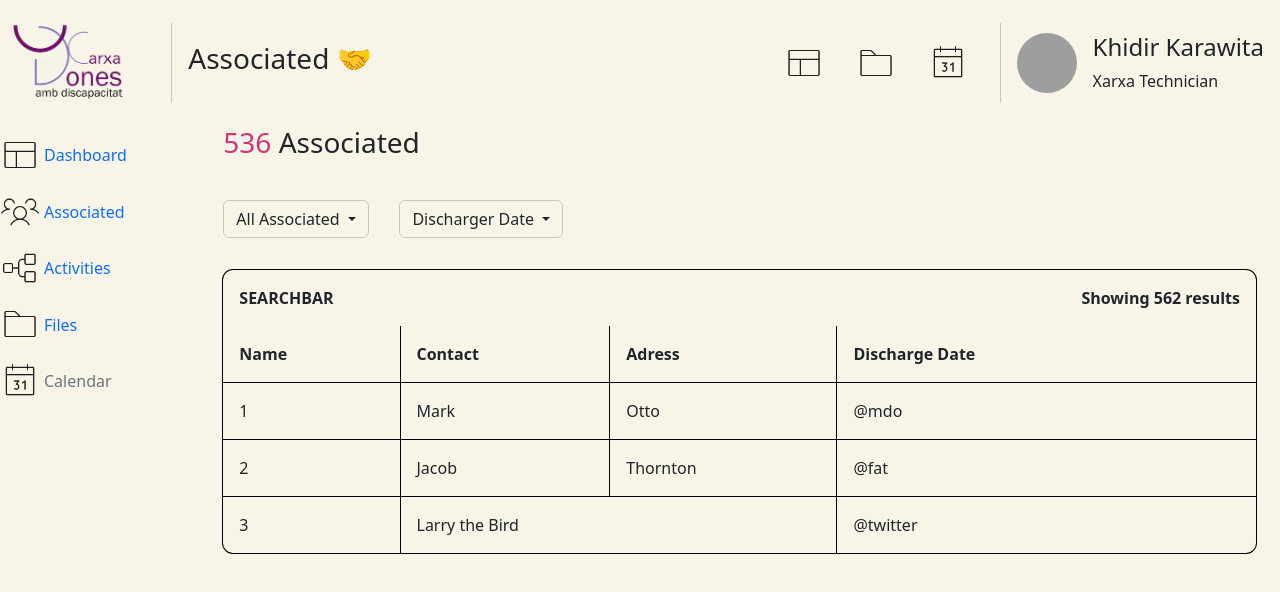
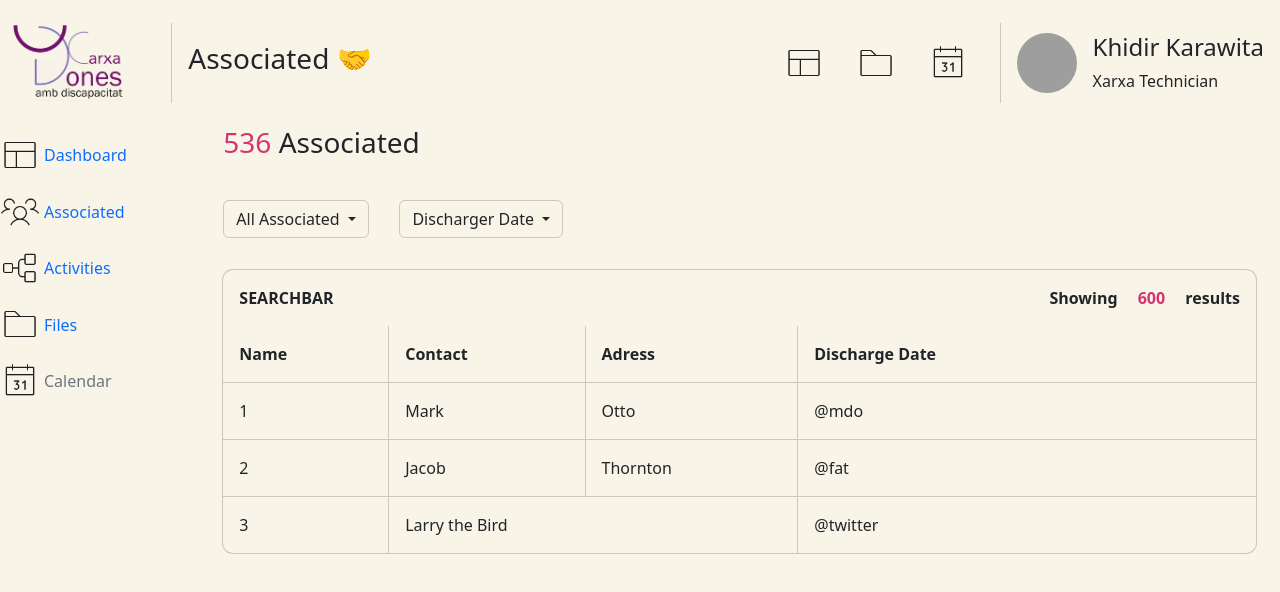
Before and after one commit to V1CTOR-cloud/PI_2DAW, an Angular app in the folder Xarxamujeres/: page /associated in a window 1280 px wide. Shown: the top 592 px of the page. Built offline with nearby package versions, Linux system fonts and the light colour scheme; grey boxes are pictures that could not be loaded.

Commit message:
Updating associated and table css and more
Co-authored-by: AlcosaC <AlcosaC@users.noreply.github.com>
Co-authored-by: Paula Mari <paulamari02@users.noreply.github.com>
Co-authored-by: Candela101 <Candela101@users.noreply.github.com>

```diff
--- a/Xarxamujeres/src/app/Views/associated/associated.component.html
+++ b/Xarxamujeres/src/app/Views/associated/associated.component.html
@@ -10,12 +10,13 @@
                     <h3><span> {{associatedLenght}} </span> Associated</h3>
                 </div>
                 <div class="row pt-3 pb-3">
-                    <div class="col-2">
+                    <div class="col-xs-6 col-sm-6 col-lg-2">
                         <app-button [type]="'filterAssociated'"></app-button>
                     </div>
-                    <div class="col-2">
+                    <div class="col-xs-6 col-sm-6  col-lg-2">
                         <app-button [type]="'filterDate'"></app-button>
                     </div>
+
                 </div>
                 <div class="row pt-3 pb-3">
                     <app-table></app-table>
--- /dev/null
+++ b/Xarxamujeres/src/app/Views/detail-associated/detail-associated.component.html
@@ -0,0 +1,6 @@
+<app-header [moduleTitle]="moduleTitle"></app-header>
+<div class="container-fluid">
+    <div class="row me-0">
+        <div class="col-2 d-none d-lg-block ps-0">
+            <app-sidebar></app-sidebar>
+        </div>
--- /dev/null
+++ b/Xarxamujeres/src/app/Views/detail-associated/detail-associated.component.ts
@@ -0,0 +1,10 @@
+import { Component } from '@angular/core';
+
+@Component({
+  selector: 'app-detail-associated',
+  templateUrl: './detail-associated.component.html',
+  styleUrls: ['./detail-associated.component.css']
+})
+export class DetailAssociatedComponent {
+  public moduleTitle:string = 'Associated 🤝';
+}
--- a/Xarxamujeres/src/app/app-routing.module.ts
+++ b/Xarxamujeres/src/app/app-routing.module.ts
@@ -5,7 +5,7 @@ import { SignUpComponent } from './Views/sign-up/sign-up.component';
 import { AssociatedComponent } from './Views/associated/associated.component';
 import { SignupconfirmComponent} from './Views/signupconfirm/signupconfirm.component';
 import { ActivitiesComponent } from './Views/activities/activities.component';
-
+import { DetailAssociatedComponent } from './Views/detail-associated/detail-associated.component'
 const routes: Routes = [
   { path: '', redirectTo: 'login', pathMatch: 'full' },
   {path: 'login', component: LoginComponent},
@@ -13,6 +13,7 @@ const routes: Routes = [
   {path: 'confirm', component: SignupconfirmComponent},
   {path: 'associated', component: AssociatedComponent},
   {path: 'activities', component: ActivitiesComponent},
+  {path: 'detailAssociated', component: DetailAssociatedComponent}
 
 ];
 
--- a/Xarxamujeres/src/app/app.module.ts
+++ b/Xarxamujeres/src/app/app.module.ts
@@ -15,6 +15,7 @@ import { HeaderComponent } from './components/header/header.component';
 import { TableComponent } from './components/table/table.component';
 import { ActivitiesCardComponent } from './components/activities-card/activities-card.component';
 import { ActivitiesComponent } from './Views/activities/activities.component';
+import { DetailAssociatedComponent } from './Views/detail-associated/detail-associated.component';
 
 
 
@@ -33,6 +34,7 @@ import { ActivitiesComponent } from './Views/activities/activities.component';
     TableComponent,
     ActivitiesCardComponent,
     ActivitiesComponent,
+    DetailAssociatedComponent,
 
   ],
   imports: [
--- a/Xarxamujeres/src/app/components/table/table.component.css
+++ b/Xarxamujeres/src/app/components/table/table.component.css
@@ -2,29 +2,42 @@ table {
     width: 100%;
     border-collapse: collapse;
     border-radius: 10px;
-    border-style: hidden; /* hide standard table (collapsed) border */
-    box-shadow: 0 0 0 1px black; /* this draws the table border  */
+    border-style: hidden;
+    /* hide standard table (collapsed) border */
+    box-shadow: 0 0 0 1px #1e1e1e35;
+    /* this draws the table border  */
 }
 
-table *{
+table * {
     padding: 1em;
 }
-table tbody tr:first-child th {
-    border-right: 1px solid black;
+
+span {
+    color: #D43474;
 }
 
-/* Apply a border to the right of all but the last column */
-table td:not(:last-child) {
-    border-right: 1px solid black;
+table tbody tr:first-child th {
+    border-right: 1px solid #1e1e1e35;
 }
 
+
+/* Apply a border to the right of all but the last column */
+
+table td:not(:last-child) {
+    border-right: 1px solid #1e1e1e35;
+}
+
+
 /* Apply a border to the bottom of all but the last row */
+
 table tbody tr:not(:last-child) {
-    border-bottom: 1px solid black !important;
+    border-bottom: 1px solid #1e1e1e35 !important;
 }
-#handler th:first-child{
+
+#handler th:first-child {
     text-align: start;
 }
-#handler th:last-child{
+
+#handler th:last-child {
     text-align: end;
 }
--- a/Xarxamujeres/src/app/components/table/table.component.html
+++ b/Xarxamujeres/src/app/components/table/table.component.html
@@ -2,7 +2,7 @@
     <thead>
         <tr id="handler">
             <th colspan="3">SEARCHBAR</th>
-            <th colspan="1">Showing 562 results</th>
+            <th colspan="1">Showing <span>{{associateLength}}</span> results</th>
         </tr>
     </thead>
     <tbody>
--- a/Xarxamujeres/src/app/components/table/table.component.ts
+++ b/Xarxamujeres/src/app/components/table/table.component.ts
@@ -1,4 +1,4 @@
-import { Component } from '@angular/core';
+import { Component, Input } from '@angular/core';
 
 @Component({
   selector: 'app-table',
@@ -6,5 +6,5 @@ import { Component } from '@angular/core';
   styleUrls: ['./table.component.css']
 })
 export class TableComponent {
-
+ @Input() associateLength: number = 600;
 }
```
Also changed, not shown: Xarxamujeres/src/app/Views/detail-associated/detail-associated.component.css (added), 1 other file (tests, documents, lock files or other folders).
